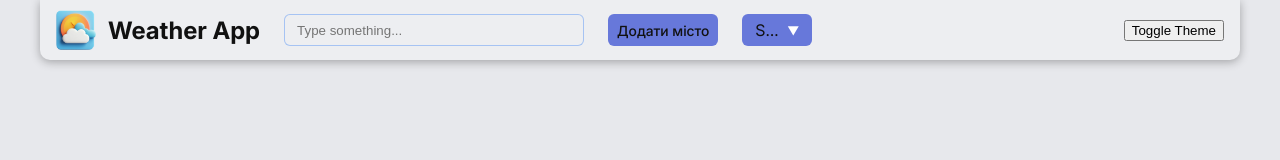
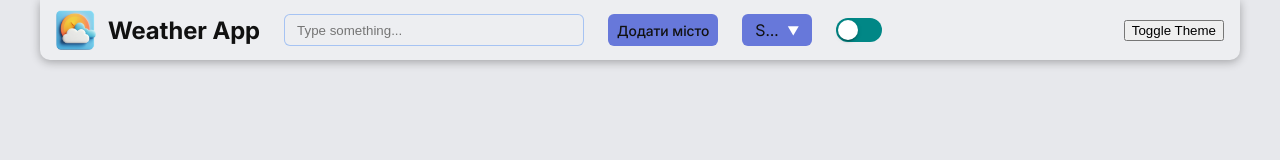
Before and after one commit to slepo99/Weather-App, a Vue app: page / in a window 1280 px wide. Shown: the top 160 px of the page. Built offline with nearby package versions, Linux system fonts and the light colour scheme.

Commit message:
dropdown component created

```diff
--- a/src/components/AppHeader/index.vue
+++ b/src/components/AppHeader/index.vue
@@ -20,12 +20,18 @@
       />
 
       <CustomBtn>
-        <template #label>
-          Додати місто
-        </template>
+        <template #label> Додати місто </template>
       </CustomBtn>
-        <CustomDropdown v-model="selected" :options="['UK', 'EN', 'ENqweqweqweqweqweqweqweqwe']" width="70px"/>
-
+      <CustomDropdown
+        v-model="selected"
+        :options="['UK', 'EN', 'ENqweqweqweqweqweqweqweqwe']"
+        width="70px"
+      />
+      <CustomSwitch
+        v-model="gender"
+        mode="select"
+        :options="[true, false]"
+      />
     </div>
     <button @click="themeStore.toggleTheme">Toggle Theme</button>
   </header>
@@ -39,7 +45,7 @@ import { ROUTES } from "@/constants/routes";
 import { ref } from "vue";
 import CustomBtn from "../UI/CustomBtn.vue";
 import CustomDropdown from "../UI/CustomDropdown.vue";
-
+import CustomSwitch from "../UI/CustomSwitch.vue";
 
 const themeStore = useThemeStore();
 const router = useRouter();
@@ -48,7 +54,7 @@ const arr = ref<string[]>([]);
 const selected = ref<string | number>("");
 function searchCity(val: string) {
   if (val) {
-    arr.value.push('1');
+    arr.value.push("1");
   } else {
     arr.value = [];
   }
@@ -57,7 +63,7 @@ const selectedCity = ref("");
 function selectCity(val: string | number | null) {
   selectedCity.value = val as string;
 }
-
+const gender = ref(false)
 </script>
 
 <style scoped lang="scss">
--- /dev/null
+++ b/src/components/UI/CustomSwitch.vue
@@ -0,0 +1,103 @@
+<template>
+  <div
+    class="switch"
+    :class="{
+      'switch--active': isActive,
+      'switch--select': mode === 'select',
+      'switch--disabled': disabled,
+    }"
+    @click="toggle"
+  >
+    <div class="switch__track"></div>
+    <div class="switch__thumb"></div>
+  </div>
+</template>
+
+<script setup lang="ts">
+import { computed } from "vue";
+
+const MODE_TYPES = {
+  BOOLEAN: "boolean",
+  SELECT: "select",
+} as const;
+type Mode = "boolean" | "select";
+const props = withDefaults(
+  defineProps<{
+    modelValue: boolean | string;
+    mode?: Mode;
+    disabled?: boolean;
+    options?: [string, string] | [boolean, boolean];
+  }>(),
+  {
+    modelValue: false,
+    disabled: false,
+    mode: "boolean",
+  },
+);
+const emit = defineEmits(["update:modelValue"]);
+const isActive = computed(() => {
+  return props.modelValue;
+});
+function toggle() {
+  if (props.mode === MODE_TYPES.SELECT && props.options) {
+    const [a, b] = props.options;
+    emit("update:modelValue", props.modelValue === a ? b : a);
+  } else {
+    emit("update:modelValue", !props.modelValue);
+  }
+}
+</script>
+
+<style scoped>
+.switch {
+  position: relative;
+  width: 46px;
+  height: 24px;
+  cursor: pointer;
+}
+
+.switch--disabled {
+  opacity: 0.5;
+  cursor: not-allowed;
+}
+
+/* Track */
+.switch__track {
+  width: 100%;
+  height: 100%;
+  border-radius: 12px;
+  background: rgba(0, 0, 0, 0.3);
+  transition: 0.2s;
+}
+
+/* Thumb */
+.switch__thumb {
+  position: absolute;
+  top: 2px;
+  left: 2px;
+  width: 20px;
+  height: 20px;
+  border-radius: 50%;
+  background: #fff;
+  transition: 0.2s;
+  box-shadow:
+    0 3px 1px -2px rgba(0, 0, 0, 0.2),
+    0 2px 2px 0 rgba(0, 0, 0, 0.14),
+    0 1px 5px 0 rgba(0, 0, 0, 0.12);
+}
+
+/* ===== BOOLEAN ===== */
+.switch--active .switch__track {
+  background: #85b8b7;
+}
+
+.switch--active .switch__thumb {
+  transform: translateX(22px);
+}
+
+/* ===== SELECT ===== */
+/* всегда один цвет */
+.switch--select .switch__track {
+  background: #018786;
+}
+</style>
```
